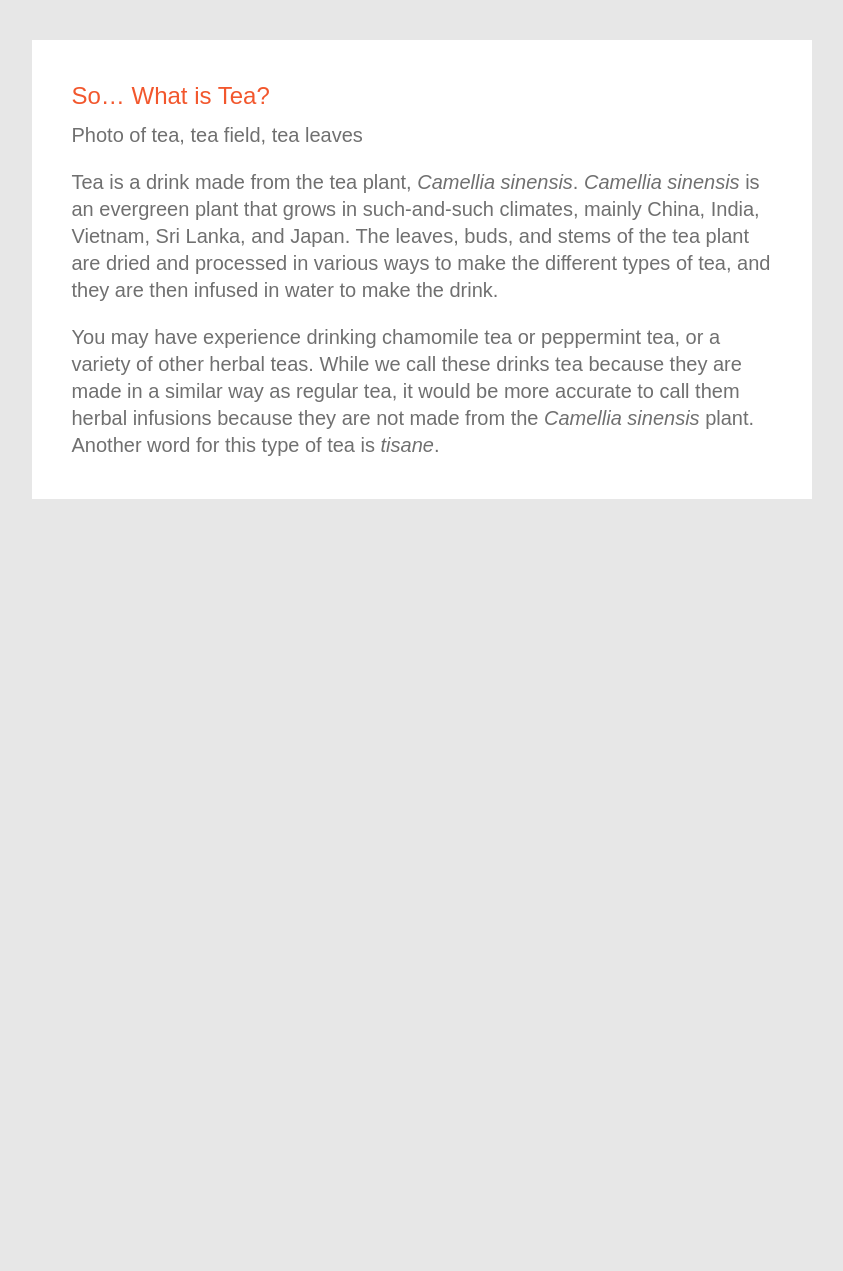
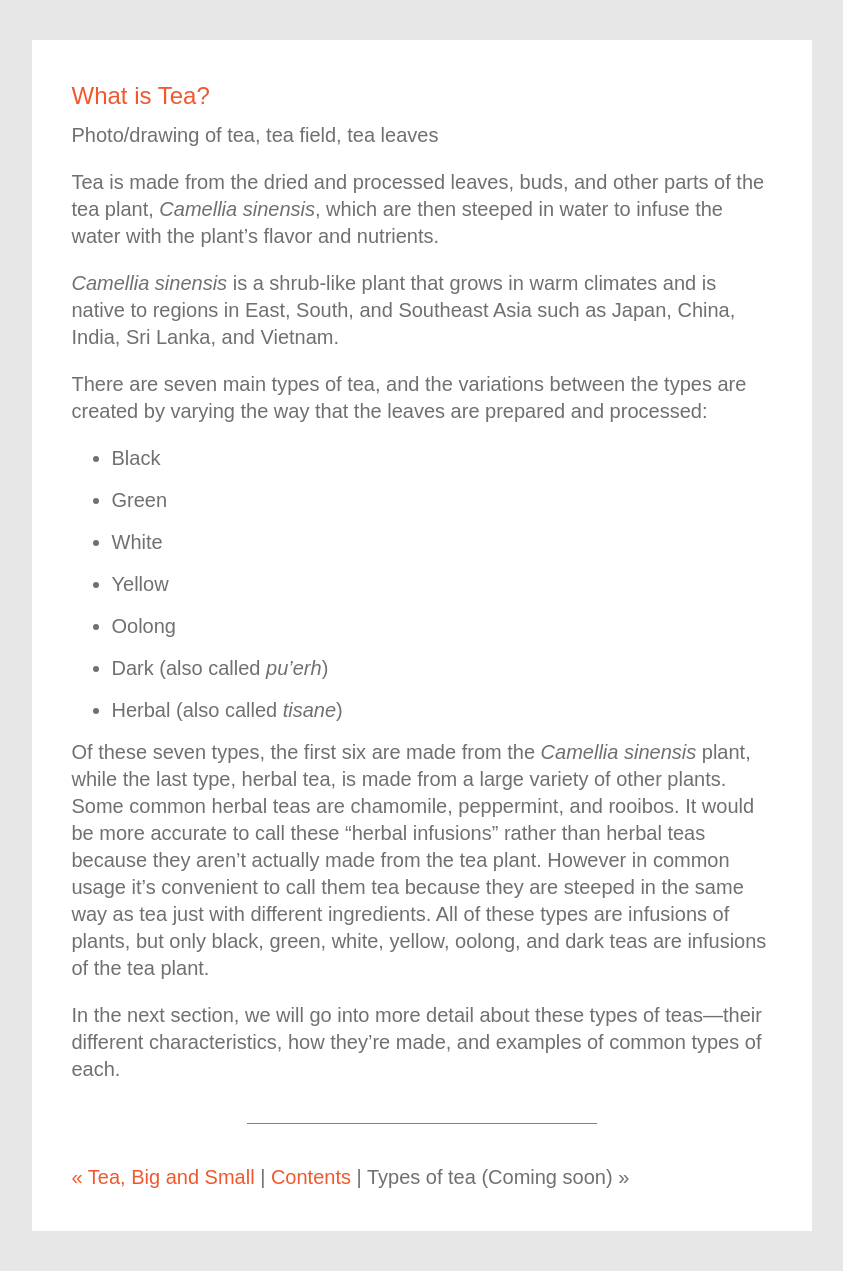
Before and after one commit to kmcgillivray/tea, a Jekyll site: the page built from _chapters/what-is-tea.md, in a window 1280 px wide. Shown: the whole page, without its empty margins (316-1159 px from the left). Built offline with Jekyll 4.4.1, drawn with Linux system fonts in a browser that asks for light colours; nearby versions of some CDN libraries; before the commit the page ends 900 px from its top, so only the background shows below that.

Commit message:
Draft of what is tea chapter.

```diff
--- a/_chapters/what-is-tea.md
+++ b/_chapters/what-is-tea.md
@@ -2,10 +2,29 @@
 layout: page
 ---
 
-# So... What is Tea?
+# What is Tea?
 
-Photo of tea, tea field, tea leaves
+Photo/drawing of tea, tea field, tea leaves
 
-Tea is a drink made from the tea plant, *Camellia sinensis*. *Camellia sinensis* is an evergreen plant that grows in such-and-such climates, mainly China, India, Vietnam, Sri Lanka, and Japan. The leaves, buds, and stems of the tea plant are dried and processed in various ways to make the different types of tea, and they are then infused in water to make the drink.
+Tea is made from the dried and processed leaves, buds, and other parts of the tea plant, *Camellia sinensis*, which are then steeped in water to infuse the water with the plant's flavor and nutrients.
 
-You may have experience drinking chamomile tea or peppermint tea, or a variety of other herbal teas. While we call these drinks tea because they are made in a similar way as regular tea, it would be more accurate to call them herbal infusions because they are not made from the *Camellia sinensis* plant. Another word for this type of tea is *tisane*.
+*Camellia sinensis* is a shrub-like plant that grows in warm climates and is native to regions in East, South, and Southeast Asia such as Japan, China, India, Sri Lanka, and Vietnam.
+
+There are seven main types of tea, and the variations between the types are created by varying the way that the leaves are prepared and processed:
+
+* Black
+* Green
+* White
+* Yellow
+* Oolong
+* Dark (also called *pu'erh*)
+* Herbal (also called *tisane*)
+
+Of these seven types, the first six are made from the *Camellia sinensis* plant, while the last type, herbal tea, is made from a large variety of other plants. Some common herbal teas are chamomile, peppermint, and rooibos. It would be more accurate to call these "herbal infusions" rather than herbal teas because they aren't actually made from the tea plant. However in common usage it's convenient to call them tea because they are steeped in the same way as tea just with different ingredients. All of these types are infusions of plants, but only black, green, white, yellow, oolong, and dark teas are infusions of the tea plant.
+
+In the next section, we will go into more detail about these types of teas—their different characteristics, how they're made, and examples of common types of each.
+
+<hr>
+
+[&laquo; Tea, Big and Small](/tea-big-and-small) | [Contents](/#contents) |
+Types of tea (Coming soon) &raquo;
```
Also changed, not shown: _chapters/tea-big-and-small.md (+4 -4 lines), _chapters/tea-in-five-minutes.md (+2 -2 lines), _chapters/types-of-tea.md (+0 -20 lines), quotes.md (+6 -0 lines).
